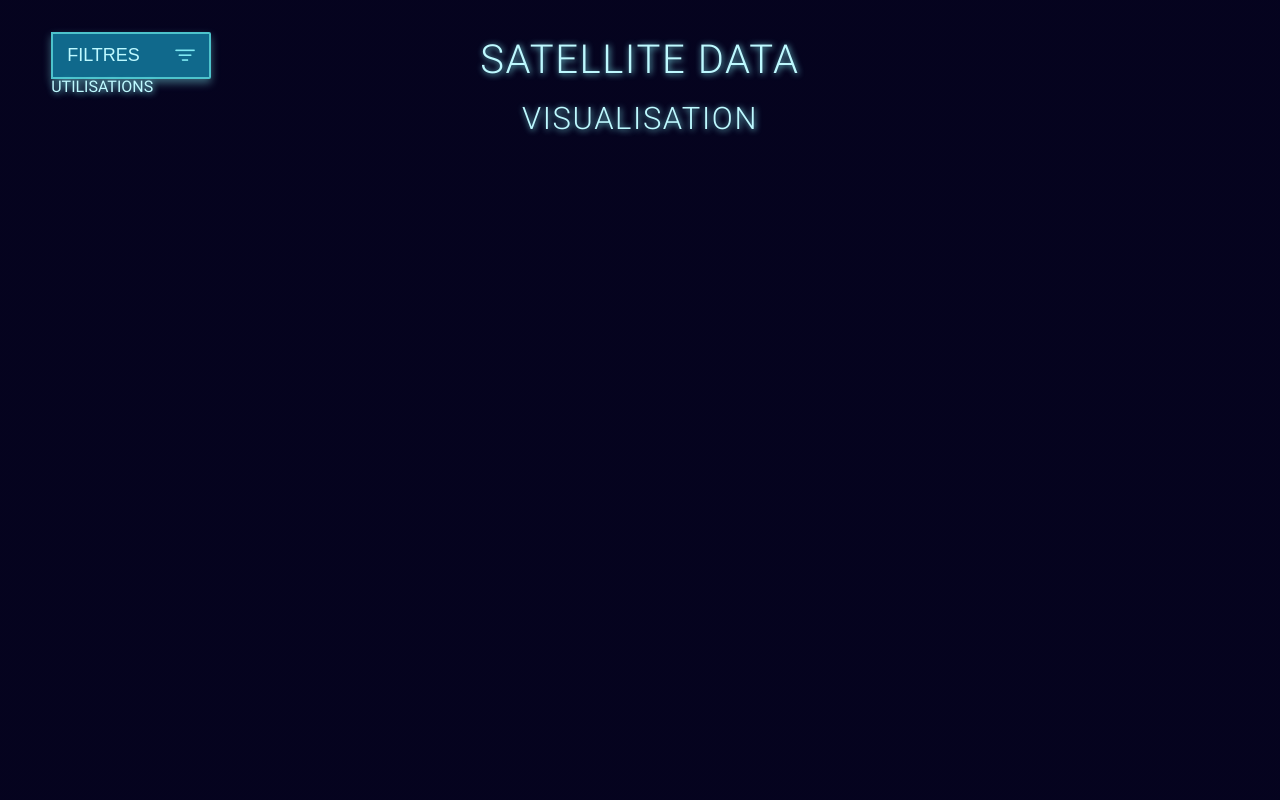
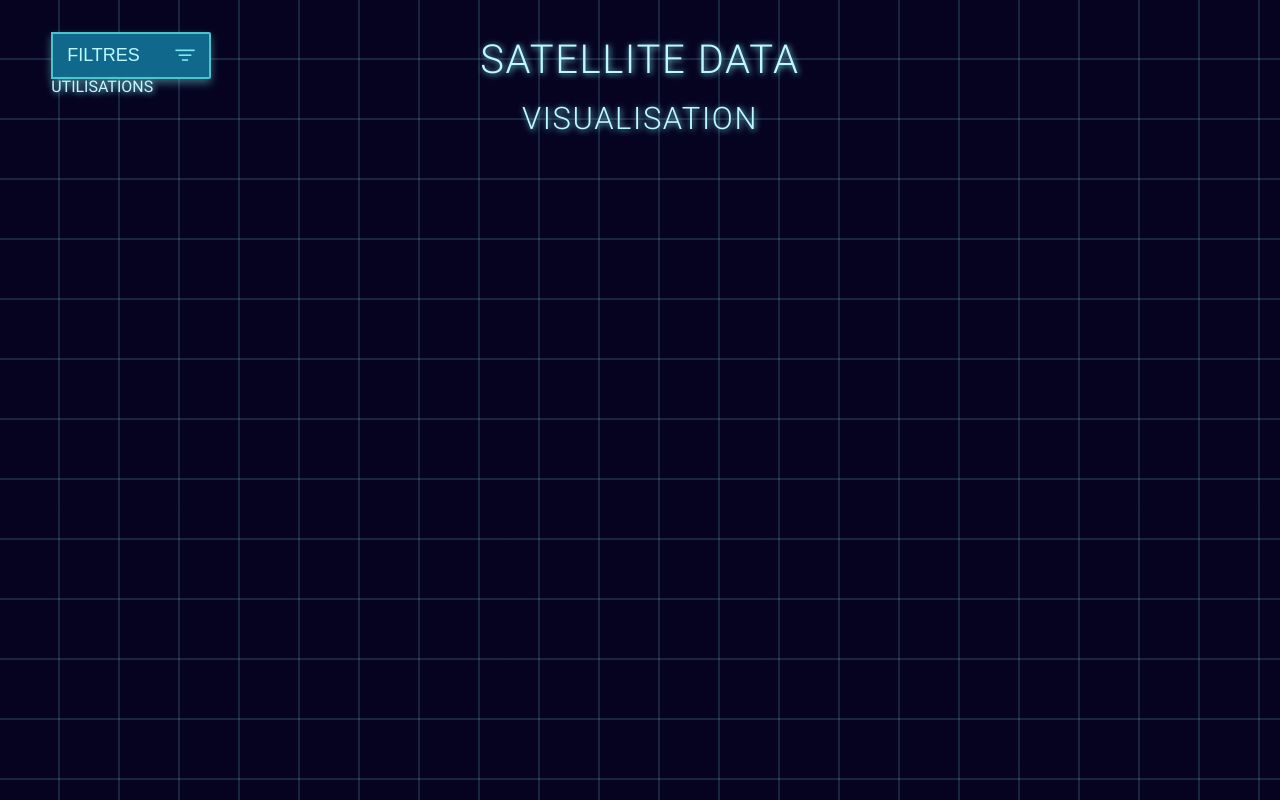
Before and after one commit to constantgillet/satellite-data-visualisation, a website built with webpack: page src/index.html in a window 1280 px wide. Built offline with nearby package versions, Linux system fonts and the light colour scheme; files whose address does not match are found by name.

Commit message:
:lipstick: add background grid

```diff
--- a/src/index.html
+++ b/src/index.html
@@ -15,6 +15,7 @@
 </head>
 <body>
     <main>
+        <div class="square-background">
             <div class="container">
                 <canvas class="space-canvas">Canvas not avaible</canvas>
                 <h1 class="main-title">SATELLITE DATA <br> <span>visualisation</span></h1>
@@ -26,6 +27,7 @@
                     <h2 class="chart-purposes__title">UTILISATIONS</h2>
                 </div>
             </div>
+        </div>
     </main>
 </body>
 </html>
--- a/src/style/main.scss
+++ b/src/style/main.scss
@@ -39,9 +39,17 @@ h1 {
 
 main {
     height: 100vh;
-    background: linear-gradient(0deg, rgba(6, 4, 36, 0.85), rgba(6, 4, 36, 0.85)), url('/images/background.jpg');
+    background: linear-gradient(0deg, rgba(6, 4, 36, 0.9), rgba(6, 4, 36, 0.9)), url('/images/background.jpg');
     background-size: cover;
     background-position: center;
+
+}
+
+.square-background {
+    width: 100%;
+    height: 100%;
+    background: url('/images/square.png');
+    background-repeat: repeat;
     display: flex;
     justify-content: center;
     align-items: center;
```
Also changed, not shown: static/images/square.png (added). Lines whose indentation alone changed are shown as unchanged.
